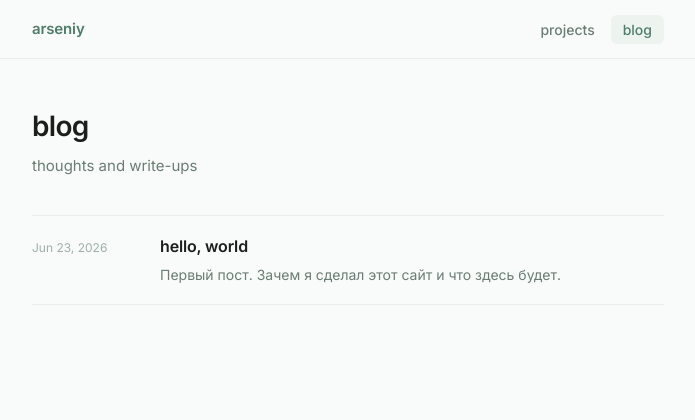
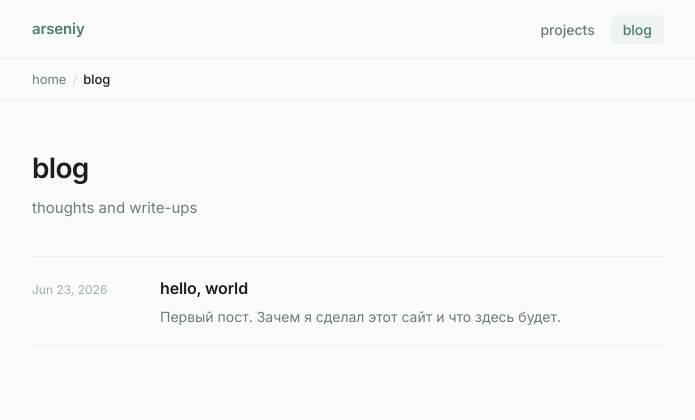
Before and after one commit to Arseniy404/website, a FastAPI app: page /blog in a window 1280 px wide. Shown: the top 420 px of the page, without its empty margins (292-987 px from the left). Run offline with FastAPI, Linux system fonts and the light colour scheme.

Commit message:
Add breadcrumb navigation for location awareness
Breadcrumbs appear below the sticky header on all pages except home.
Blog posts show full path: home / blog / post-title.
Current page is bold, parent links are clickable.

Co-Authored-By: Claude Sonnet 4.6 <noreply@anthropic.com>

```diff
--- a/main.py
+++ b/main.py
@@ -60,13 +60,21 @@ def index(request: Request):
 @app.get("/projects", response_class=HTMLResponse)
 def projects(request: Request):
     return templates.TemplateResponse(
-        request, "projects.html", {"projects": PROJECTS}
+        request, "projects.html", {
+            "projects": PROJECTS,
+            "breadcrumbs": [{"label": "projects", "url": None}],
+        }
     )
 
 
 @app.get("/blog", response_class=HTMLResponse)
 def blog(request: Request):
-    return templates.TemplateResponse(request, "blog.html", {"posts": load_posts()})
+    return templates.TemplateResponse(
+        request, "blog.html", {
+            "posts": load_posts(),
+            "breadcrumbs": [{"label": "blog", "url": None}],
+        }
+    )
 
 
 @app.get("/blog/{slug}", response_class=HTMLResponse)
@@ -76,6 +84,13 @@ def post(request: Request, slug: str):
             return templates.TemplateResponse(
                 request,
                 "post.html",
-                {"post": p, "body_html": render_markdown(p["body"])},
+                {
+                    "post": p,
+                    "body_html": render_markdown(p["body"]),
+                    "breadcrumbs": [
+                        {"label": "blog", "url": "/blog"},
+                        {"label": p["title"], "url": None},
+                    ],
+                },
             )
     raise HTTPException(status_code=404, detail="Post not found")
--- a/static/style.css
+++ b/static/style.css
@@ -387,6 +387,39 @@ main.container { flex: 1; padding-block: 2.75rem; }
 }
 .prose hr { border: none; border-top: 1px solid var(--border); }
 
+/* ── Breadcrumbs ─────────────────────────────────────────────── */
+.breadcrumb-bar {
+  border-bottom: 1px solid var(--border);
+  background: var(--bg);
+}
+
+.breadcrumbs {
+  display: flex;
+  align-items: center;
+  gap: .375rem;
+  padding-block: .6rem;
+  font-size: .8125rem;
+  color: var(--faint);
+  flex-wrap: wrap;
+}
+
+.breadcrumbs a {
+  color: var(--muted);
+  transition: color .15s;
+}
+.breadcrumbs a:hover { color: var(--green); }
+
+.bc-sep { color: var(--border-h); user-select: none; }
+
+.bc-current {
+  color: var(--fg);
+  font-weight: 500;
+  max-width: 28ch;
+  overflow: hidden;
+  text-overflow: ellipsis;
+  white-space: nowrap;
+}
+
 /* ── Responsive ──────────────────────────────────────────────── */
 @media (max-width: 520px) {
   .post-link { grid-template-columns: 1fr; gap: .25rem; }
--- a/templates/base.html
+++ b/templates/base.html
@@ -18,6 +18,22 @@
       </nav>
     </header>
 
+    {% if breadcrumbs %}
+    <div class="breadcrumb-bar">
+      <div class="container breadcrumbs">
+        <a href="/">home</a>
+        {% for crumb in breadcrumbs %}
+          <span class="bc-sep">/</span>
+          {% if crumb.url %}
+            <a href="{{ crumb.url }}">{{ crumb.label }}</a>
+          {% else %}
+            <span class="bc-current">{{ crumb.label }}</span>
+          {% endif %}
+        {% endfor %}
+      </div>
+    </div>
+    {% endif %}
+
     <main class="container">
       {% block content %}{% endblock %}
     </main>
```
